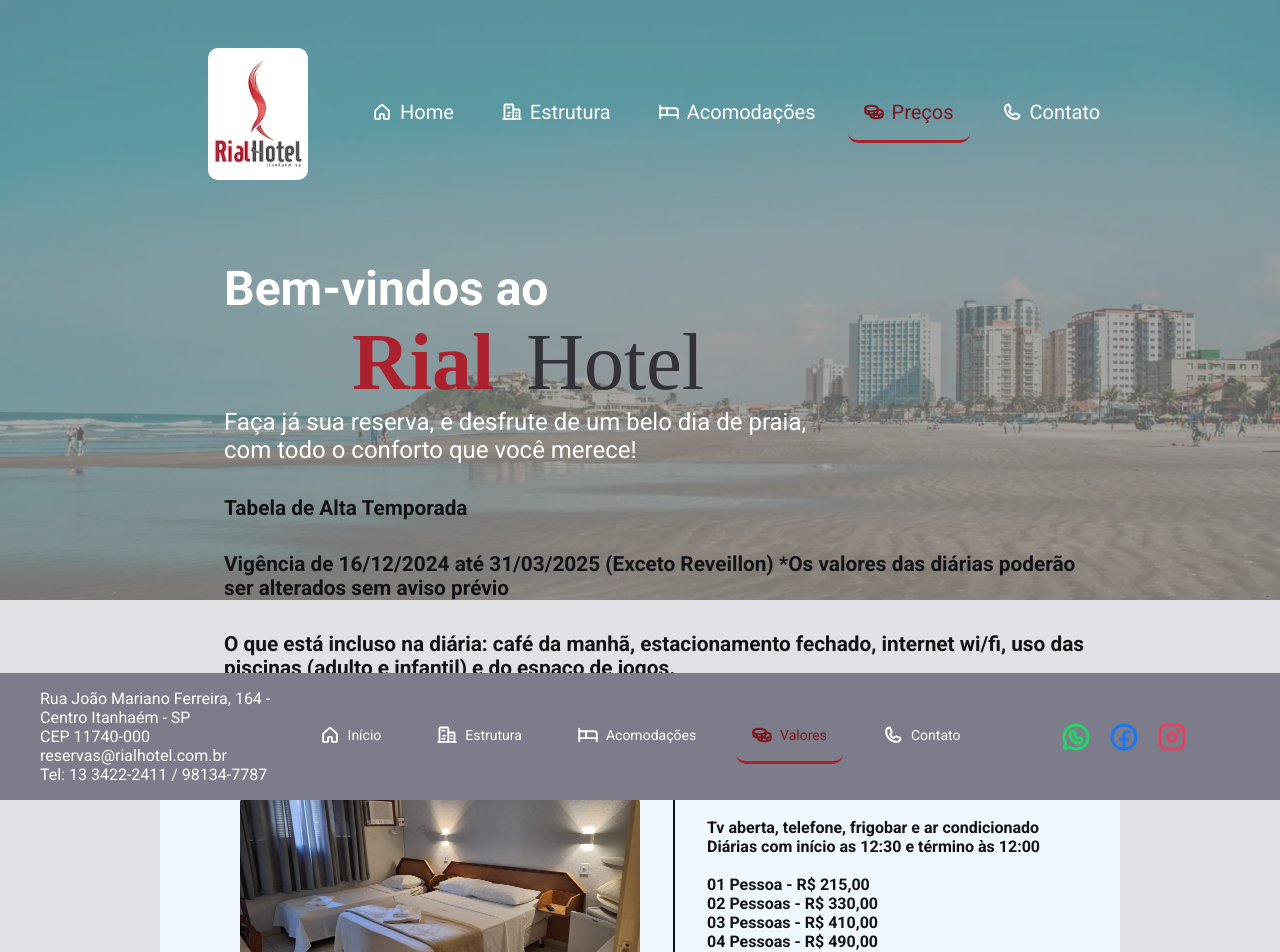
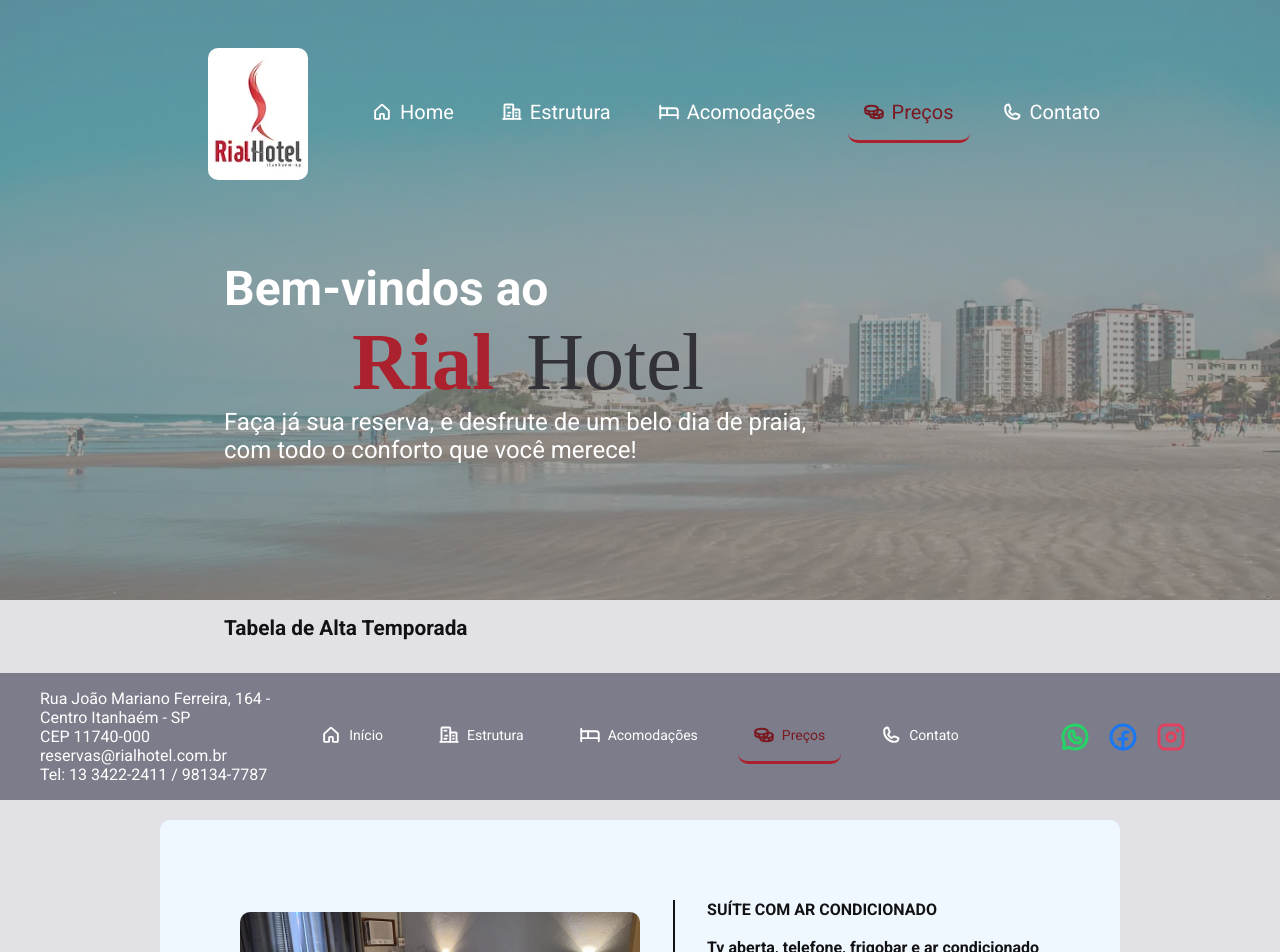
Before and after one commit to LuisHenriqueXavier/Rial-Hotel, a React (Vite) app: page /RialHotel/price in a window 1280 px wide. Shown: the top 952 px of the page. Built offline with nearby package versions, Linux system fonts and the light colour scheme.

Commit message:
Feat: Finalizada pagina preços

```diff
--- a/src/components/Footer/index.tsx
+++ b/src/components/Footer/index.tsx
@@ -23,8 +23,8 @@
           <NavLink to="/rooms" aria-label="Acomodações">
             <Bed size={20} weight="bold" alt="Acomodações" /> Acomodações
           </NavLink>
-          <NavLink to="/price" aria-label="Valores">
-            <Coins size={20} weight="bold" alt="Valores" /> Valores
+          <NavLink to="/price" aria-label="Preços">
+            <Coins size={20} weight="bold" alt="Preços" /> Preços
           </NavLink>
           <NavLink to="/contact" aria-label="Contato">
             <Phone size={20} weight="bold" alt="Contato" /> Contato
--- a/src/pages/Price/styles.ts
+++ b/src/pages/Price/styles.ts
@@ -1,6 +1,8 @@
 import styled from "styled-components";
 
 export const PriceContainer = styled.main`
+  padding-top: 120px;
+  margin-bottom: 120px;
   display: flex;
   flex-direction: column;
   align-items: center;
```
